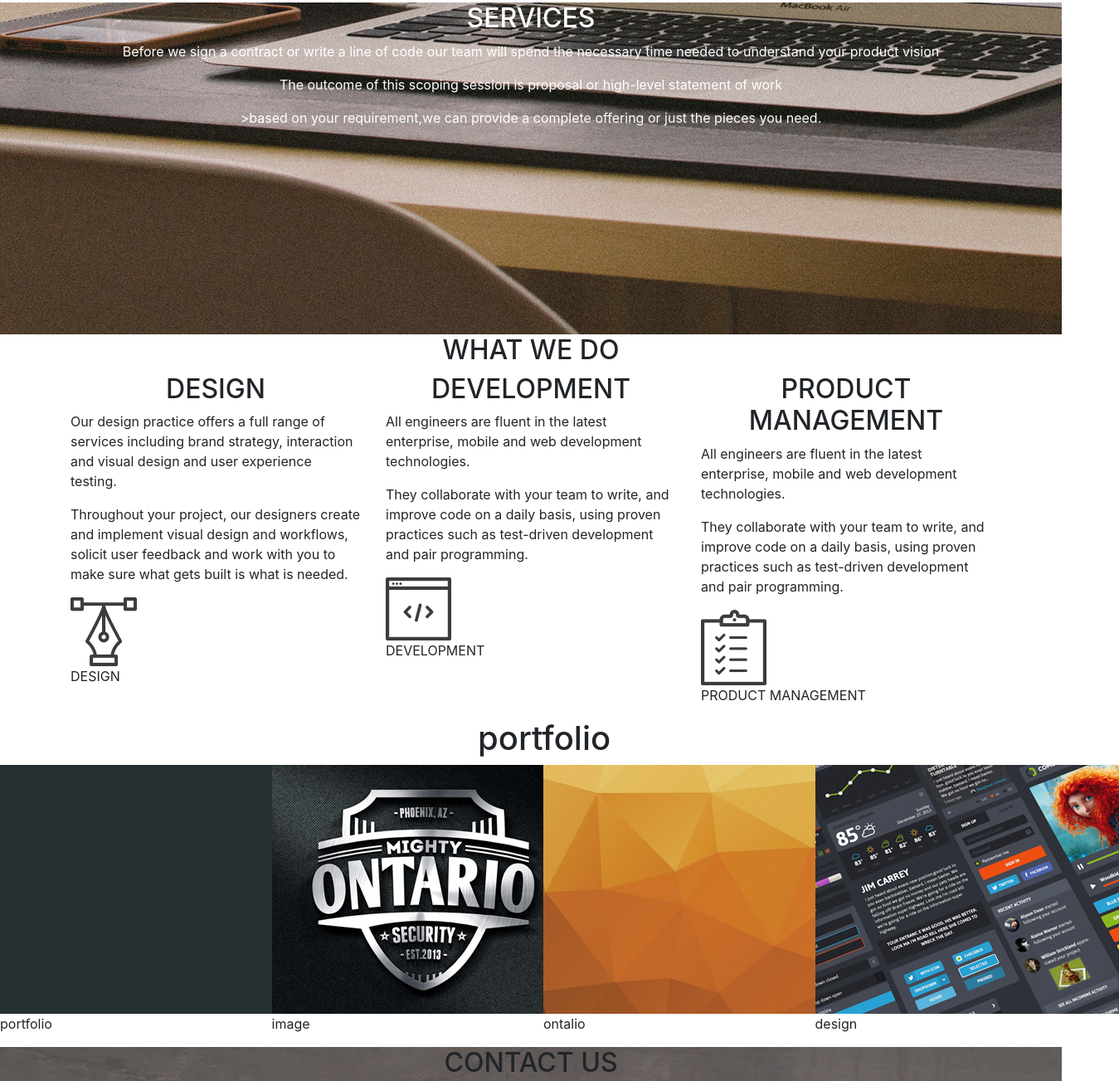
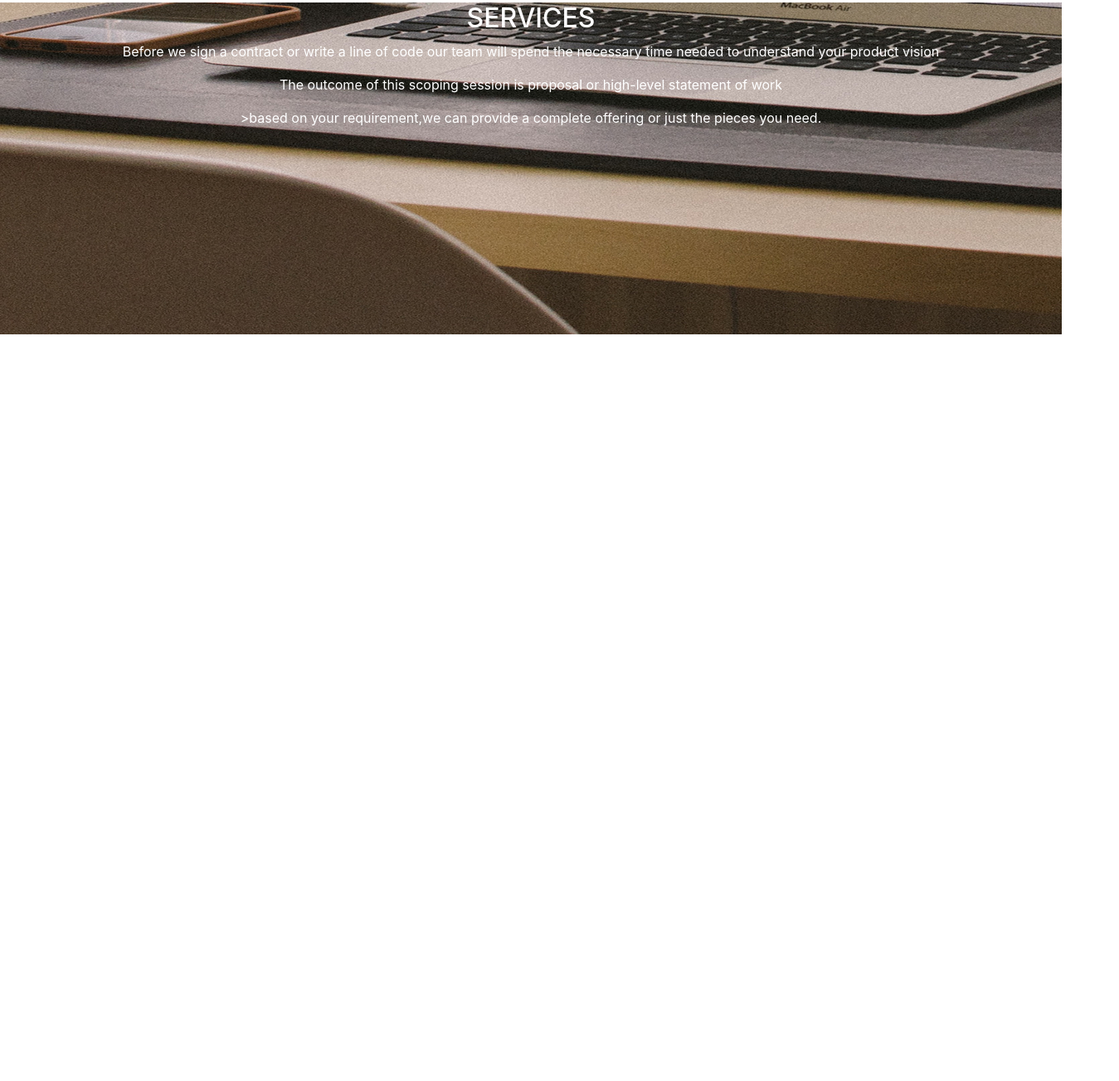
Before and after one commit to Agneswanjiku/Delani-Studio, a plain HTML site: page index.html in a window 1280 px wide. Shown: the part 875-2178 px from the top of the page at 83% size, 1349 px wide, since content can reach past the window. After the commit the page ends 1278 px from the top, so only its background shows below. Drawn offline with nearby package versions, Linux system fonts and the light colour scheme.

Commit message:
added changes

```diff
--- a/index.html
+++ b/index.html
@@ -41,108 +41,5 @@
                 <p>>based on your requirement,we can provide a complete offering or just the pieces you need.</p>
             </p>
         </div>
-        <div class="container what-we-do">
-            <h2 class="headings">WHAT WE DO</h2>
-            <div class="row">
-              <div class="col-md-4">
-                <div id="design">
-                  <h2 class="title">DESIGN</h2>
-                  <p>Our design practice offers a full range of services including brand strategy, interaction and visual design and user experience testing.</p>
-                    <p>Throughout your project, our designers create and implement visual design and workflows, solicit user feedback and work with you to make sure what gets built is what is needed.</p>
-                </div>
-                <div id="design-image">
-                  <img src="images/services_icons/design_icon.png" alt="design">
-                  <p>DESIGN</p>
-                </div>
-              </div>
-              <div class="col-md-4">
-                <div id="development">
-                  <h2 class="title">DEVELOPMENT</h2>
-                  <p>All engineers are fluent in the latest enterprise, mobile and web development technologies.</p>
-                     <p>They collaborate with your team to write, and improve code on a daily basis, using proven practices such as test-driven development and pair programming.</p>
-                </div>
-                <div id="development-image">
-                  <img src="images/services_icons/dev_icon.png" alt="development">
-                  <P>DEVELOPMENT</P>
-                </div>
-              </div>
-              <div class="col-md-4">
-                <div id="product">
-                  <h2 class="title">PRODUCT MANAGEMENT</h2>
-                  <p>All engineers are fluent in the latest enterprise, mobile and web development technologies.</p>
-                  <p>They collaborate with your team to write, and improve code on a daily basis, using proven practices such as test-driven development and pair programming.</p>
-                </div>
-                <div id="product-image">
-                  <img src="images/services_icons/product_icon.png" alt="products">
-                  <P>PRODUCT MANAGEMENT</P>
-                </div>
-              </div>
-            </div>
-          </div>
-
-
-        <div id="portfolio">
-            <h1>portfolio</h1>
-        </div>
-
-        <div class=row>
-            <div class="col-md-3">
-                <div class=port>
-                    <img src="./images/portfolio/work4.jpg">
-                    <p1>portfolio</p1>
-                </div>
-            </div>
-
-            <div class=col-md-3>
-                <div class=image>
-                    <img src="./images/portfolio/work3.jpg">
-                    <p>image</p1>
-                </div>
-            </div>
-
-
-            <div class=col-md-3>
-                <div class=ontario>
-                    <img src="./images/portfolio/work2.jpg">
-                    <p1>ontalio</p1>
-                </div>
-            </div>
-
-
-            <div class=col-md-3>
-                <div class=design>
-                    <img src="./images/portfolio/work1.jpg">
-                    <p>design</p>
-                </div>
-            </div>
-        </div>
-        <div class="contacts" id="contacts">
-            <h2>CONTACT US</h2><br><br><br>
-            <div class="row">
-                <form id="submitForm">
-                    <input type="text" id="name" placeholder="Name..." required>
-                    <input type="email" id="email" placeholder="e-mail..." required><br><br><br><br>
-                    <textarea rows="10" cols="80" placeholder="message..." id="text"
-                        required></textarea><br><br><br><br>
-                    <button type="submit">Send</button><br><br><br><br>
-                </form>
-            </div>
-            </div>
-        </div><br><br>
-        <div class="images">
-            <img src="./images/social_icons/twitter.png">
-            <img src="./images/social_icons/dribble.png">
-            <img src="./images/social_icons/facebook.png">
-            <img src="./images/social_icons/g_plus.png">
-            <img src="./images/social_icons/skype.png">
-            <img src="./images/social_icons/stumble_upon.png">
-            <img src="./images/social_icons/behance.png">
-            <img src="./images/social_icons/pinterest.png">
-            <img src="./images/social_icons/pinterest.png">
-        </div>
-        <div class="footer">
-            <p>DELANI STUDIO</p>
-            <p>2020</p>
-      </div>
-    <script src="js/jquery-3.5.1.js"></script>
-    <script src="js/script.js">
+</body>
+</html>
```
